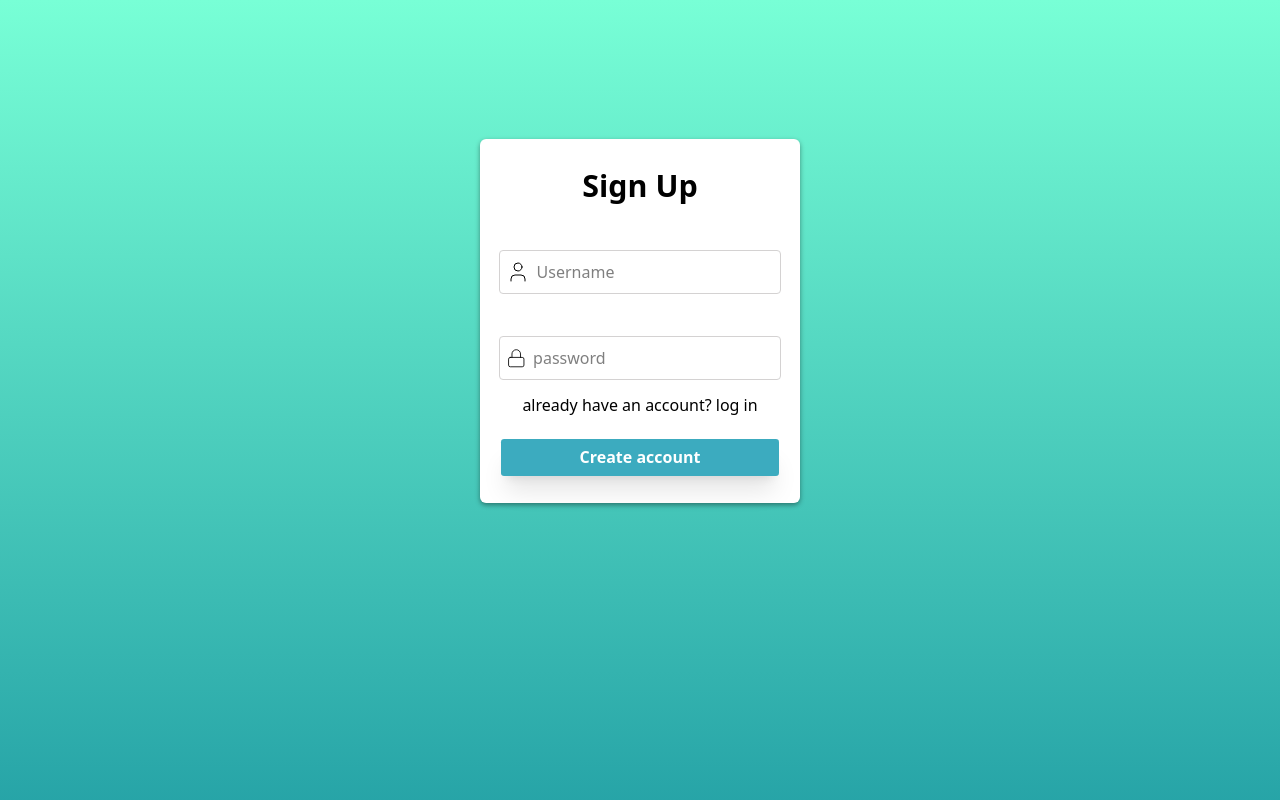
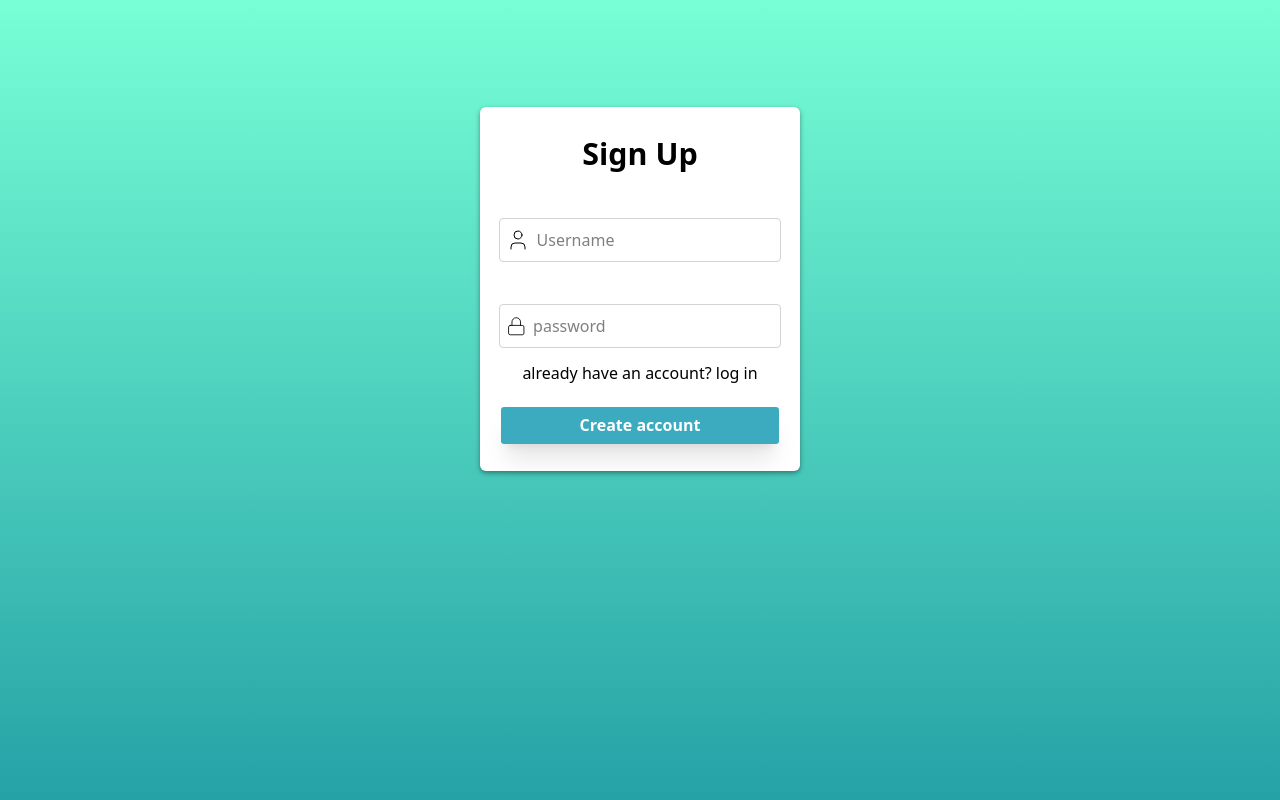
Before and after one commit to tobiayinmiro23/tom_frontend, a React (Vite) app: page / in a window 1280 px wide. Shown: the top 800 px of the page. Built offline with nearby package versions, Linux system fonts and the light colour scheme; no server answers.

Commit message:
Refactor CSS styles for img and Signup components

```diff
--- a/src/App.css
+++ b/src/App.css
@@ -7,10 +7,8 @@ img {
     background: -o-linear-gradient(to right, #78ffd6, #007991);
     background: -webkit-linear-gradient(to right, #78ffd6, #007991);
     background: linear-gradient(rgb(120, 255, 214), rgb(0, 121, 145));
-    /* padding-top: 6.7rem; */
-    padding-top: 8.7rem;
+    padding-top: 6.7rem;
     padding-bottom: 85vh;
-
 }
 
 
```
